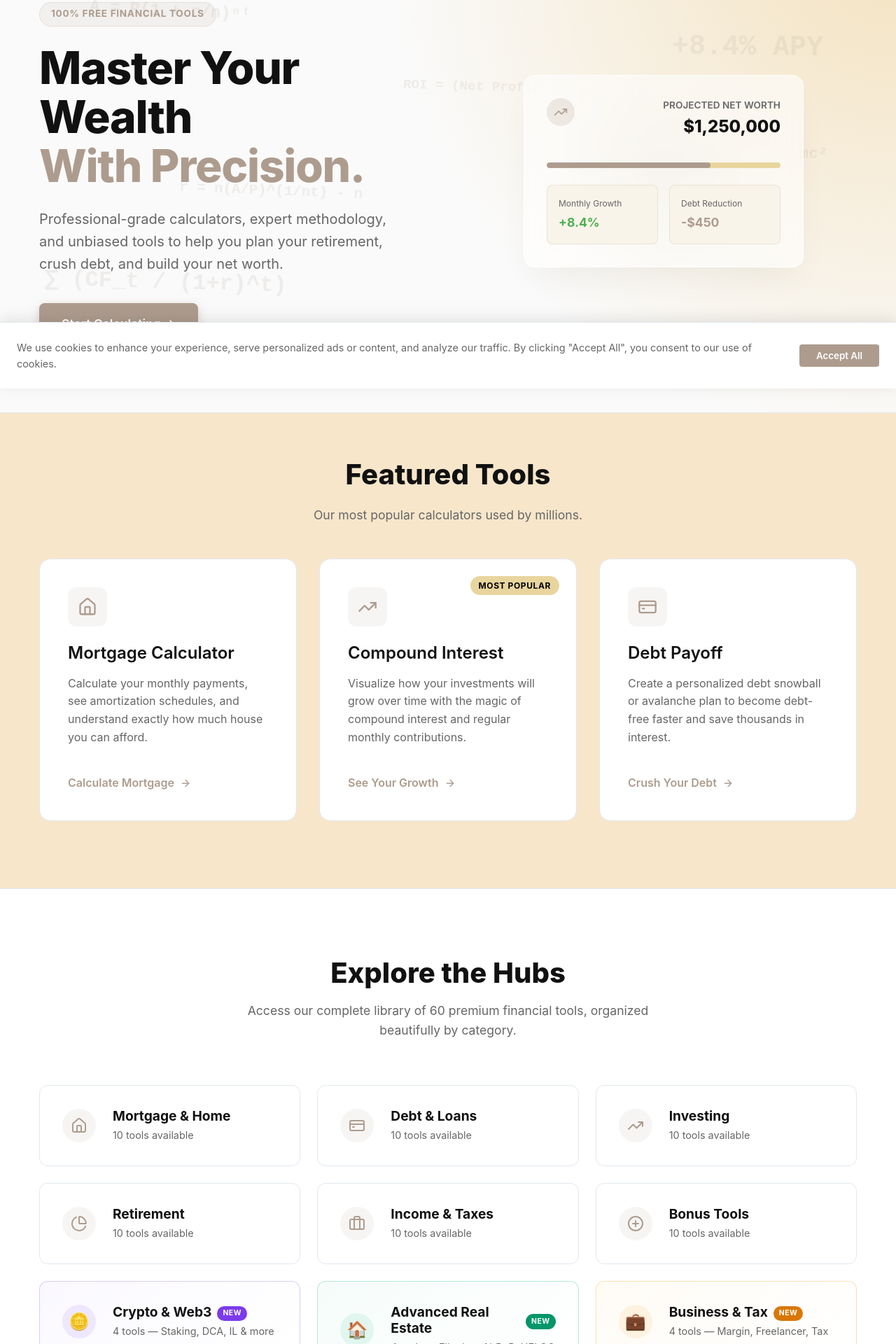
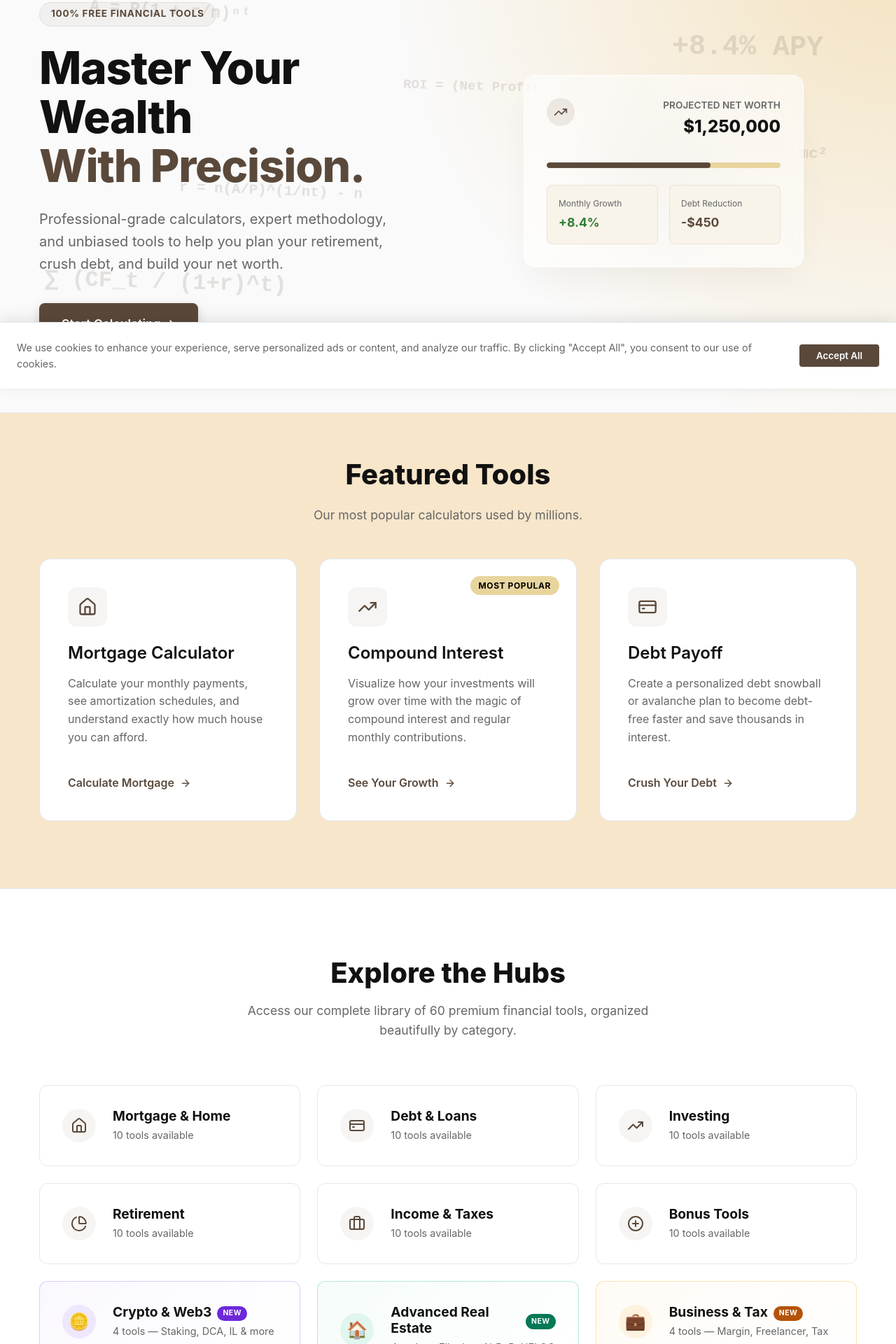
Before and after one commit to mokshith1222/calculator_us_uk, a Next.js app: page / in a window 1280 px wide. Shown: the part 245-2165 px from the top of the page at 70% size. Built offline with nearby package versions, Linux system fonts and the light colour scheme.

Commit message:
Fix accessibility and performance issues

```diff
--- a/package.json
+++ b/package.json
@@ -19,6 +19,11 @@
     "recharts": "^3.8.1",
     "resend": "^6.14.0"
   },
+  "browserslist": [
+    "defaults",
+    "not IE 11",
+    "not dead"
+  ],
   "devDependencies": {
     "@types/node": "^20",
     "@types/react": "^19",
--- a/src/app/compare/page.tsx
+++ b/src/app/compare/page.tsx
@@ -37,6 +37,7 @@ export default function ComparePage() {
           <div style={{ display: 'flex', justifyContent: 'space-between', alignItems: 'center', marginBottom: '1.5rem', paddingBottom: '1rem', borderBottom: '2px solid var(--secondary-background)' }}>
             <h2 style={{ fontSize: '1.5rem', fontWeight: 700, color: 'var(--text-primary)' }}>Scenario A</h2>
             <select
+              aria-label="Scenario A Calculator"
               value={slug1}
               onChange={(e) => setSlug1(e.target.value)}
               style={{ padding: '0.5rem', borderRadius: '6px', border: '1px solid var(--secondary-accent)', background: 'var(--secondary-background)', color: 'var(--text-primary)', outline: 'none' }}
@@ -59,6 +60,7 @@ export default function ComparePage() {
           <div style={{ display: 'flex', justifyContent: 'space-between', alignItems: 'center', marginBottom: '1.5rem', paddingBottom: '1rem', borderBottom: '2px solid var(--secondary-background)' }}>
             <h2 style={{ fontSize: '1.5rem', fontWeight: 700, color: 'var(--text-primary)' }}>Scenario B</h2>
             <select
+              aria-label="Scenario B Calculator"
               value={slug2}
               onChange={(e) => setSlug2(e.target.value)}
               style={{ padding: '0.5rem', borderRadius: '6px', border: '1px solid var(--secondary-accent)', background: 'var(--secondary-background)', color: 'var(--text-primary)', outline: 'none' }}
--- a/src/app/globals.css
+++ b/src/app/globals.css
@@ -1,7 +1,7 @@
 :root {
   --background: #F7E6CA;
   --secondary-background: #F9F4EA;
-  --primary-accent: #AD9C8E;
+  --primary-accent: #5A493B;
   --secondary-accent: #E8D59E;
   --text-primary: #222222;
   --text-muted: #666666;
@@ -11,7 +11,7 @@
   --button-hover: #8F7F73;
   --button-text: #FFFFFF;
 
-  --status-success: #4CAF50;
+  --status-success: #2E7D32;
   --status-warning: #FF9800;
   --status-error: #F44336;
   --status-info: #2196F3;
@@ -36,7 +36,7 @@
   --text-muted: #9A9A9A;
   --card-bg: #1E1E1E;
 
-  --button-bg: #AD9C8E;
+  --button-bg: #5A493B;
   --button-hover: #CDBBAE;
   --button-text: #111111;
 
--- a/src/app/page.tsx
+++ b/src/app/page.tsx
@@ -179,7 +179,7 @@ export default function Homepage() {
               <div style={{ display: 'grid', gridTemplateColumns: '1fr 1fr', gap: '1rem' }}>
                 <div style={{ background: 'var(--secondary-background)', padding: '1rem', borderRadius: '8px', border: '1px solid rgba(173, 156, 142, 0.2)' }}>
                   <div style={{ fontSize: '0.75rem', color: 'var(--text-muted)', marginBottom: '0.25rem' }}>Monthly Growth</div>
-                  <div style={{ fontSize: '1.1rem', fontWeight: 700, color: '#4CAF50' }}>+8.4%</div>
+                  <div style={{ fontSize: '1.1rem', fontWeight: 700, color: '#2E7D32' }}>+8.4%</div>
                 </div>
                 <div style={{ background: 'var(--secondary-background)', padding: '1rem', borderRadius: '8px', border: '1px solid rgba(173, 156, 142, 0.2)' }}>
                   <div style={{ fontSize: '0.75rem', color: 'var(--text-muted)', marginBottom: '0.25rem' }}>Debt Reduction</div>
@@ -279,7 +279,7 @@ export default function Homepage() {
                   <Home size={24} color="var(--primary-accent)" />
                 </div>
                 <div>
-                  <h4 style={{ fontSize: '1.2rem', color: '#111', fontWeight: 700, marginBottom: '0.25rem' }}>Mortgage & Home</h4>
+                  <h3 style={{ fontSize: '1.2rem', color: '#111', fontWeight: 700, marginBottom: '0.25rem' }}>Mortgage & Home</h3>
                   <div style={{ color: 'var(--text-muted)', fontSize: '0.9rem' }}>10 tools available</div>
                 </div>
               </div>
@@ -291,7 +291,7 @@ export default function Homepage() {
                   <CreditCard size={24} color="var(--primary-accent)" />
                 </div>
                 <div>
-                  <h4 style={{ fontSize: '1.2rem', color: '#111', fontWeight: 700, marginBottom: '0.25rem' }}>Debt & Loans</h4>
+                  <h3 style={{ fontSize: '1.2rem', color: '#111', fontWeight: 700, marginBottom: '0.25rem' }}>Debt & Loans</h3>
                   <div style={{ color: 'var(--text-muted)', fontSize: '0.9rem' }}>10 tools available</div>
                 </div>
               </div>
@@ -303,7 +303,7 @@ export default function Homepage() {
                   <TrendingUp size={24} color="var(--primary-accent)" />
                 </div>
                 <div>
-                  <h4 style={{ fontSize: '1.2rem', color: '#111', fontWeight: 700, marginBottom: '0.25rem' }}>Investing</h4>
+                  <h3 style={{ fontSize: '1.2rem', color: '#111', fontWeight: 700, marginBottom: '0.25rem' }}>Investing</h3>
                   <div style={{ color: 'var(--text-muted)', fontSize: '0.9rem' }}>10 tools available</div>
                 </div>
               </div>
@@ -315,7 +315,7 @@ export default function Homepage() {
                   <PieChart size={24} color="var(--primary-accent)" />
                 </div>
                 <div>
-                  <h4 style={{ fontSize: '1.2rem', color: '#111', fontWeight: 700, marginBottom: '0.25rem' }}>Retirement</h4>
+                  <h3 style={{ fontSize: '1.2rem', color: '#111', fontWeight: 700, marginBottom: '0.25rem' }}>Retirement</h3>
                   <div style={{ color: 'var(--text-muted)', fontSize: '0.9rem' }}>10 tools available</div>
                 </div>
               </div>
@@ -327,7 +327,7 @@ export default function Homepage() {
                   <Briefcase size={24} color="var(--primary-accent)" />
                 </div>
                 <div>
-                  <h4 style={{ fontSize: '1.2rem', color: '#111', fontWeight: 700, marginBottom: '0.25rem' }}>Income & Taxes</h4>
+                  <h3 style={{ fontSize: '1.2rem', color: '#111', fontWeight: 700, marginBottom: '0.25rem' }}>Income & Taxes</h3>
                   <div style={{ color: 'var(--text-muted)', fontSize: '0.9rem' }}>10 tools available</div>
                 </div>
               </div>
@@ -339,7 +339,7 @@ export default function Homepage() {
                   <PlusCircle size={24} color="var(--primary-accent)" />
                 </div>
                 <div>
-                  <h4 style={{ fontSize: '1.2rem', color: '#111', fontWeight: 700, marginBottom: '0.25rem' }}>Bonus Tools</h4>
+                  <h3 style={{ fontSize: '1.2rem', color: '#111', fontWeight: 700, marginBottom: '0.25rem' }}>Bonus Tools</h3>
                   <div style={{ color: 'var(--text-muted)', fontSize: '0.9rem' }}>10 tools available</div>
                 </div>
               </div>
@@ -353,8 +353,8 @@ export default function Homepage() {
                 </div>
                 <div>
                   <div style={{ display: 'flex', alignItems: 'center', gap: '0.5rem' }}>
-                    <h4 style={{ fontSize: '1.2rem', color: '#111', fontWeight: 700, marginBottom: '0.25rem' }}>Crypto & Web3</h4>
-                    <span style={{ background: '#7C3AED', color: '#fff', fontSize: '0.65rem', fontWeight: 700, padding: '0.15rem 0.5rem', borderRadius: '2rem', letterSpacing: '0.05em' }}>NEW</span>
+                    <h3 style={{ fontSize: '1.2rem', color: '#111', fontWeight: 700, marginBottom: '0.25rem' }}>Crypto & Web3</h3>
+                    <span style={{ background: '#6D28D9', color: '#fff', fontSize: '0.65rem', fontWeight: 700, padding: '0.15rem 0.5rem', borderRadius: '2rem', letterSpacing: '0.05em' }}>NEW</span>
                   </div>
                   <div style={{ color: 'var(--text-muted)', fontSize: '0.9rem' }}>4 tools — Staking, DCA, IL & more</div>
                 </div>
@@ -369,8 +369,8 @@ export default function Homepage() {
                 </div>
                 <div>
                   <div style={{ display: 'flex', alignItems: 'center', gap: '0.5rem' }}>
-                    <h4 style={{ fontSize: '1.2rem', color: '#111', fontWeight: 700, marginBottom: '0.25rem' }}>Advanced Real Estate</h4>
-                    <span style={{ background: '#059669', color: '#fff', fontSize: '0.65rem', fontWeight: 700, padding: '0.15rem 0.5rem', borderRadius: '2rem', letterSpacing: '0.05em' }}>NEW</span>
+                    <h3 style={{ fontSize: '1.2rem', color: '#111', fontWeight: 700, marginBottom: '0.25rem' }}>Advanced Real Estate</h3>
+                    <span style={{ background: '#047857', color: '#fff', fontSize: '0.65rem', fontWeight: 700, padding: '0.15rem 0.5rem', borderRadius: '2rem', letterSpacing: '0.05em' }}>NEW</span>
                   </div>
                   <div style={{ color: 'var(--text-muted)', fontSize: '0.9rem' }}>4 tools — Flipping, AirBnB, HELOC</div>
                 </div>
@@ -385,8 +385,8 @@ export default function Homepage() {
                 </div>
                 <div>
                   <div style={{ display: 'flex', alignItems: 'center', gap: '0.5rem' }}>
-                    <h4 style={{ fontSize: '1.2rem', color: '#111', fontWeight: 700, marginBottom: '0.25rem' }}>Business & Tax</h4>
-                    <span style={{ background: '#D97706', color: '#fff', fontSize: '0.65rem', fontWeight: 700, padding: '0.15rem 0.5rem', borderRadius: '2rem', letterSpacing: '0.05em' }}>NEW</span>
+                    <h3 style={{ fontSize: '1.2rem', color: '#111', fontWeight: 700, marginBottom: '0.25rem' }}>Business & Tax</h3>
+                    <span style={{ background: '#B45309', color: '#fff', fontSize: '0.65rem', fontWeight: 700, padding: '0.15rem 0.5rem', borderRadius: '2rem', letterSpacing: '0.05em' }}>NEW</span>
                   </div>
                   <div style={{ color: 'var(--text-muted)', fontSize: '0.9rem' }}>4 tools — Margin, Freelancer, Tax</div>
                 </div>
@@ -450,14 +450,14 @@ export default function Homepage() {
                 <li style={{ display: 'flex', alignItems: 'flex-start', gap: '1rem' }}>
                   <ShieldCheck color="var(--primary-accent)" style={{ marginTop: '0.2rem' }} />
                   <div>
-                    <h4 style={{ color: '#111', fontWeight: 600, marginBottom: '0.25rem' }}>Bank-Level Accuracy</h4>
+                    <h3 style={{ color: '#111', fontWeight: 600, marginBottom: '0.25rem' }}>Bank-Level Accuracy</h3>
                     <p style={{ color: 'var(--text-muted)', fontSize: '0.95rem' }}>Daily compounding, exact day-counts, and true amortization schedules.</p>
                   </div>
                 </li>
                 <li style={{ display: 'flex', alignItems: 'flex-start', gap: '1rem' }}>
                   <TrendingUp color="var(--primary-accent)" style={{ marginTop: '0.2rem' }} />
                   <div>
-                    <h4 style={{ color: '#111', fontWeight: 600, marginBottom: '0.25rem' }}>100% Data Privacy</h4>
+                    <h3 style={{ color: '#111', fontWeight: 600, marginBottom: '0.25rem' }}>100% Data Privacy</h3>
                     <p style={{ color: 'var(--text-muted)', fontSize: '0.95rem' }}>All calculations happen locally in your browser. We never see your numbers.</p>
                   </div>
                 </li>
@@ -477,7 +477,7 @@ export default function Homepage() {
                 </div>
                 <div style={{ display: 'flex', justifyContent: 'space-between', marginBottom: '1rem', borderBottom: '1px solid #F1F5F9', paddingBottom: '1rem' }}>
                   <span style={{ color: 'var(--text-muted)' }}>Annual Return (APY)</span>
-                  <span style={{ fontWeight: 600, color: '#4CAF50' }}>8.4%</span>
+                  <span style={{ fontWeight: 600, color: '#2E7D32' }}>8.4%</span>
                 </div>
                 <div style={{ display: 'flex', justifyContent: 'space-between', paddingTop: '1rem' }}>
                   <span style={{ color: '#111', fontWeight: 700, fontSize: '1.2rem' }}>Total in 30 Years</span>
--- a/src/components/layout/Navbar.tsx
+++ b/src/components/layout/Navbar.tsx
@@ -69,7 +69,7 @@ export function Navbar() {
 
         {/* Desktop Nav */}
         <nav className="desktop-nav" style={{ display: 'flex', alignItems: 'center', gap: '1.5rem' }}>
-          <Link href="/compare" style={{ fontWeight: 600, color: '#F59E0B' }}>Compare PRO</Link>
+          <Link href="/compare" style={{ fontWeight: 600, color: '#B45309' }}>Compare PRO</Link>
           <Link href="/calculators" style={{ fontWeight: 600, color: 'var(--primary-accent)' }}>All Calculators</Link>
           <Link href="/calculators/category/mortgage" style={{ fontWeight: 500 }}>Mortgages</Link>
           <Link href="/calculators/category/crypto" style={{ fontWeight: 500 }}>Crypto</Link>
@@ -77,6 +77,7 @@ export function Navbar() {
           <Link href="/dashboard" style={{ fontWeight: 600, background: 'var(--primary-accent)', color: '#fff', padding: '0.4rem 0.8rem', borderRadius: '6px' }}>Dashboard</Link>
 
           <select
+            aria-label="Currency Selector"
             value={currency.code}
             onChange={(e) => setCurrency(e.target.value)}
             style={{ padding: '0.4rem', borderRadius: '6px', border: '1px solid var(--secondary-accent)', background: 'var(--secondary-background)', color: 'var(--text-primary)', cursor: 'pointer', outline: 'none' }}
@@ -178,6 +179,7 @@ export function Navbar() {
           <div style={{ padding: '0.5rem 1rem', display: 'flex', gap: '1rem', alignItems: 'center' }}>
             <span style={{ fontWeight: 600, color: 'var(--text-primary)' }}>Currency:</span>
             <select
+              aria-label="Currency Selector"
               value={currency.code}
               onChange={(e) => setCurrency(e.target.value)}
               style={{ padding: '0.4rem', borderRadius: '6px', border: '1px solid var(--secondary-accent)', background: 'var(--secondary-background)', color: 'var(--text-primary)', cursor: 'pointer', outline: 'none' }}
--- a/tsconfig.json
+++ b/tsconfig.json
@@ -1,6 +1,6 @@
 {
   "compilerOptions": {
-    "target": "ES2017",
+    "target": "ES2022",
     "lib": ["dom", "dom.iterable", "esnext"],
     "allowJs": true,
     "skipLibCheck": true,
```
